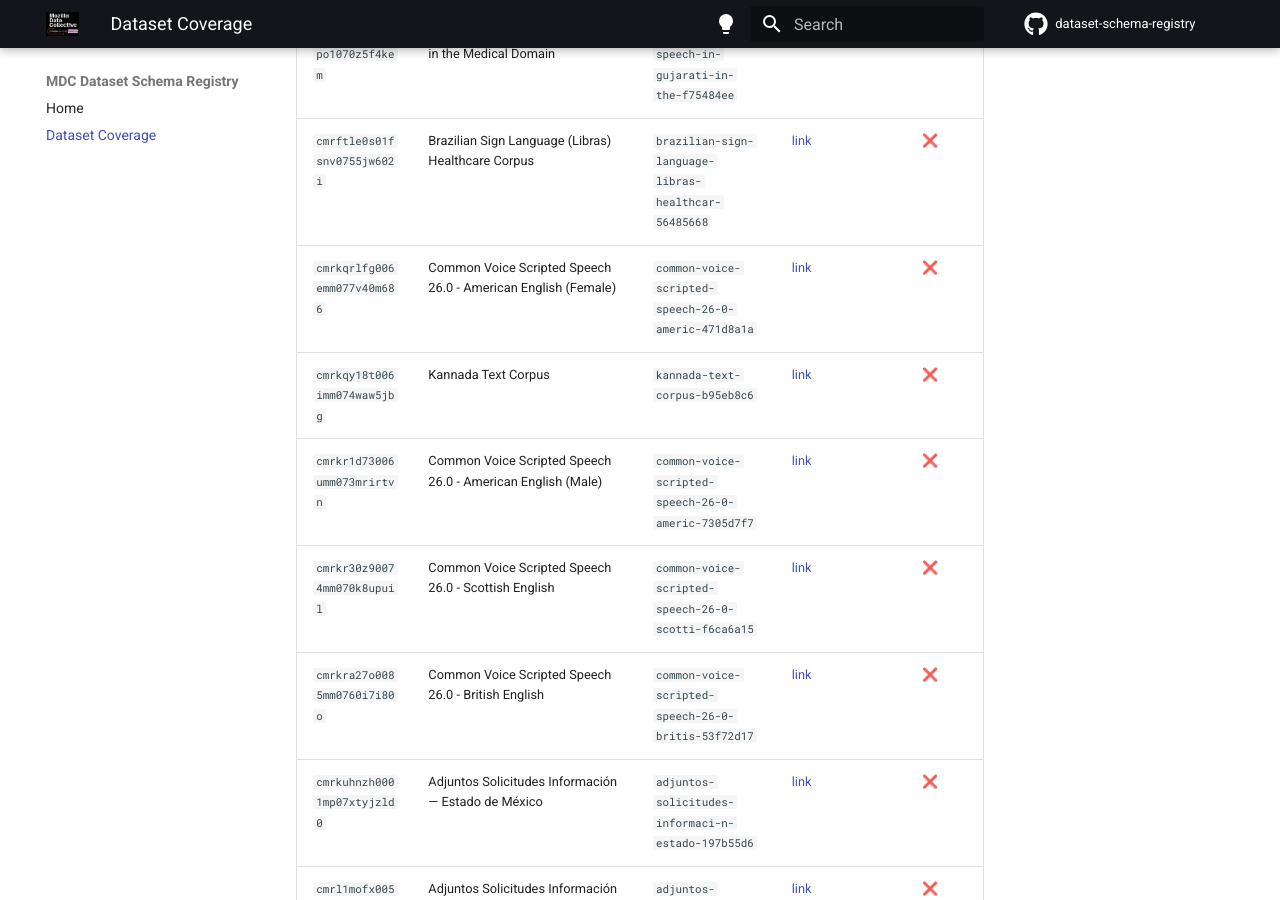
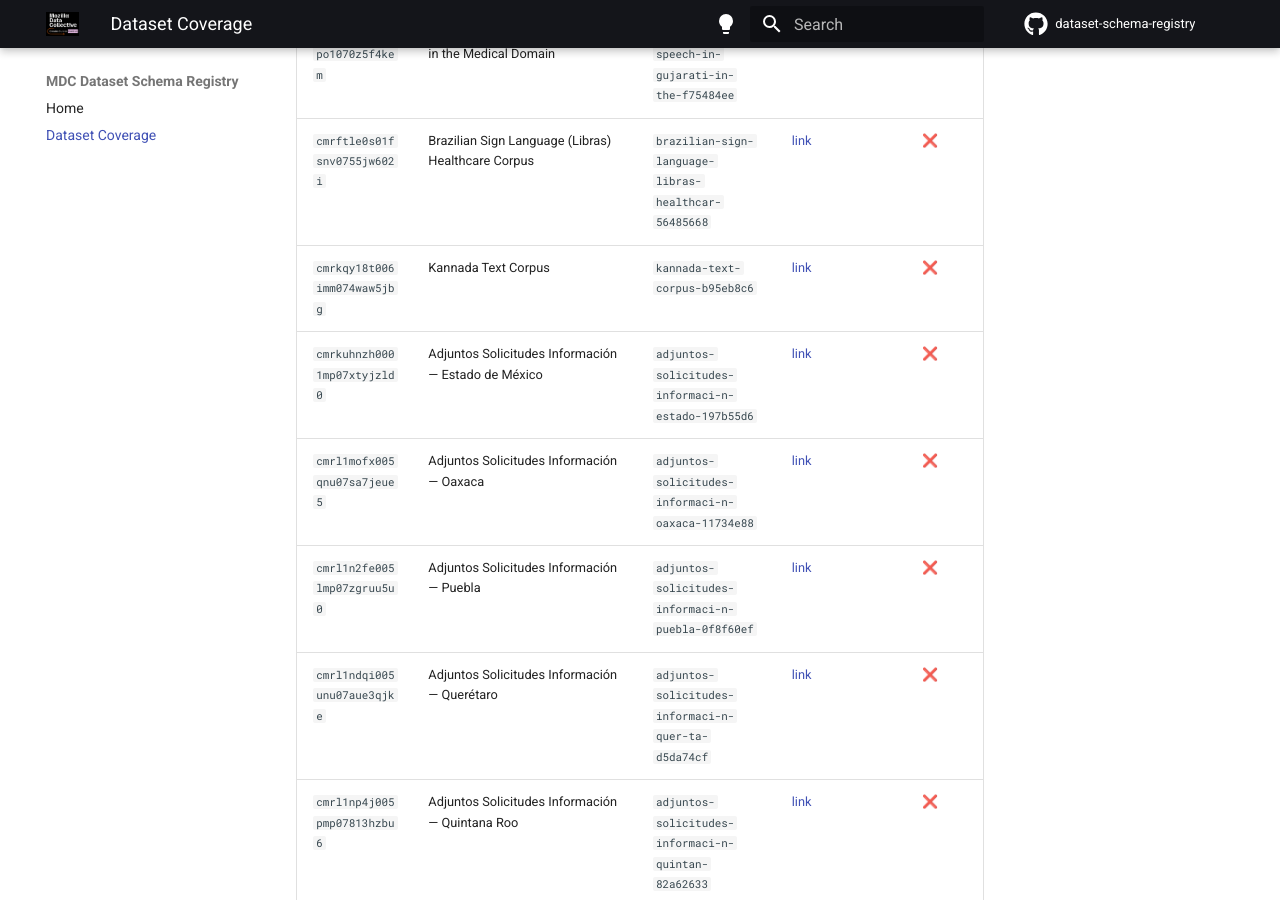
Before and after one commit to Mozilla-Data-Collective/dataset-schema-registry, an MkDocs documentation site: the page built from docs/dataset-coverage.md, in a window 1280 px wide and 900 px high, scrolled down 92606 px. Built offline with MkDocs 1.6.1 and Material for MkDocs 9.7.7, drawn with Linux system fonts in a browser that asks for light colours; comment, search, counter and statistics services are not loaded; some of the changed text lies outside the part shown.

Commit message:
chore: update dataset coverage [skip ci]

```diff
--- a/docs/dataset-coverage.md
+++ b/docs/dataset-coverage.md
@@ -918,11 +918,7 @@ schema in this registry and which ones are still missing.
 | `cmrdfjave008uo307ett7d4km` | Medical Domain Mexican Spanish Speech Corpus (MEDMEX) | `medical-domain-mexican-spanish-speech-co-b4770c2e` | [link](https://mozilladatacollective.com/datasets/cmrdfjave008uo307ett7d4km) | ❌ |
 | `cmrdfk4ao007po1070z5f4kem` | Conversational Speech in Gujarati in the Medical Domain | `conversational-speech-in-gujarati-in-the-f75484ee` | [link](https://mozilladatacollective.com/datasets/cmrdfk4ao007po1070z5f4kem) | ❌ |
 | `cmrftle0s01fsnv0755jw602i` | Brazilian Sign Language (Libras) Healthcare Corpus | `brazilian-sign-language-libras-healthcar-56485668` | [link](https://mozilladatacollective.com/datasets/cmrftle0s01fsnv0755jw602i) | ❌ |
-| `cmrkqrlfg006emm077v40m686` | Common Voice Scripted Speech 26.0 - American English (Female) | `common-voice-scripted-speech-26-0-americ-471d8a1a` | [link](https://mozilladatacollective.com/datasets/cmrkqrlfg006emm077v40m686) | ❌ |
 | `cmrkqy18t006imm074waw5jbg` | Kannada Text Corpus | `kannada-text-corpus-b95eb8c6` | [link](https://mozilladatacollective.com/datasets/cmrkqy18t006imm074waw5jbg) | ❌ |
-| `cmrkr1d73006umm073mrirtvn` | Common Voice Scripted Speech 26.0 - American English (Male) | `common-voice-scripted-speech-26-0-americ-7305d7f7` | [link](https://mozilladatacollective.com/datasets/cmrkr1d73006umm073mrirtvn) | ❌ |
-| `cmrkr30z90074mm070k8upuil` | Common Voice Scripted Speech 26.0 - Scottish English | `common-voice-scripted-speech-26-0-scotti-f6ca6a15` | [link](https://mozilladatacollective.com/datasets/cmrkr30z90074mm070k8upuil) | ❌ |
-| `cmrkra27o0085mm0760i7i80o` | Common Voice Scripted Speech 26.0 - British English | `common-voice-scripted-speech-26-0-britis-53f72d17` | [link](https://mozilladatacollective.com/datasets/cmrkra27o0085mm0760i7i80o) | ❌ |
 | `cmrkuhnzh0001mp07xtyjzld0` | Adjuntos Solicitudes Información — Estado de México | `adjuntos-solicitudes-informaci-n-estado-197b55d6` | [link](https://mozilladatacollective.com/datasets/cmrkuhnzh0001mp07xtyjzld0) | ❌ |
 | `cmrl1mofx005qnu07sa7jeue5` | Adjuntos Solicitudes Información — Oaxaca | `adjuntos-solicitudes-informaci-n-oaxaca-11734e88` | [link](https://mozilladatacollective.com/datasets/cmrl1mofx005qnu07sa7jeue5) | ❌ |
 | `cmrl1n2fe005lmp07zgruu5u0` | Adjuntos Solicitudes Información — Puebla | `adjuntos-solicitudes-informaci-n-puebla-0f8f60ef` | [link](https://mozilladatacollective.com/datasets/cmrl1n2fe005lmp07zgruu5u0) | ❌ |
```
Also changed, not shown: other parts of docs/dataset-coverage.md (+7 -5 lines).
